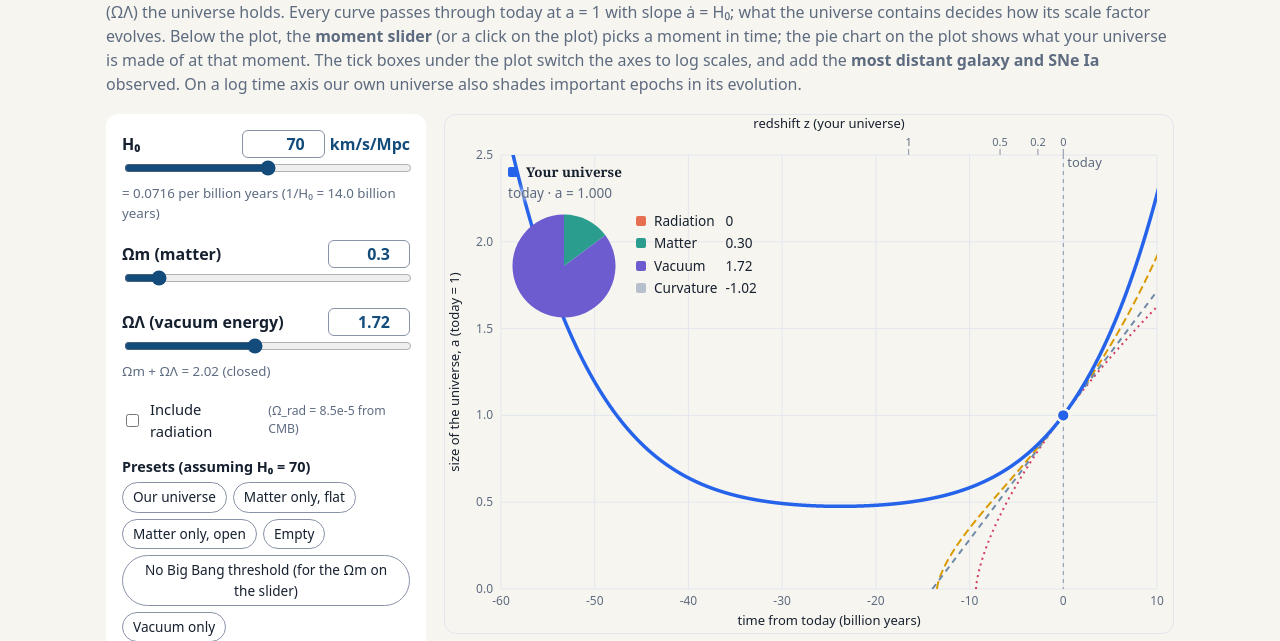
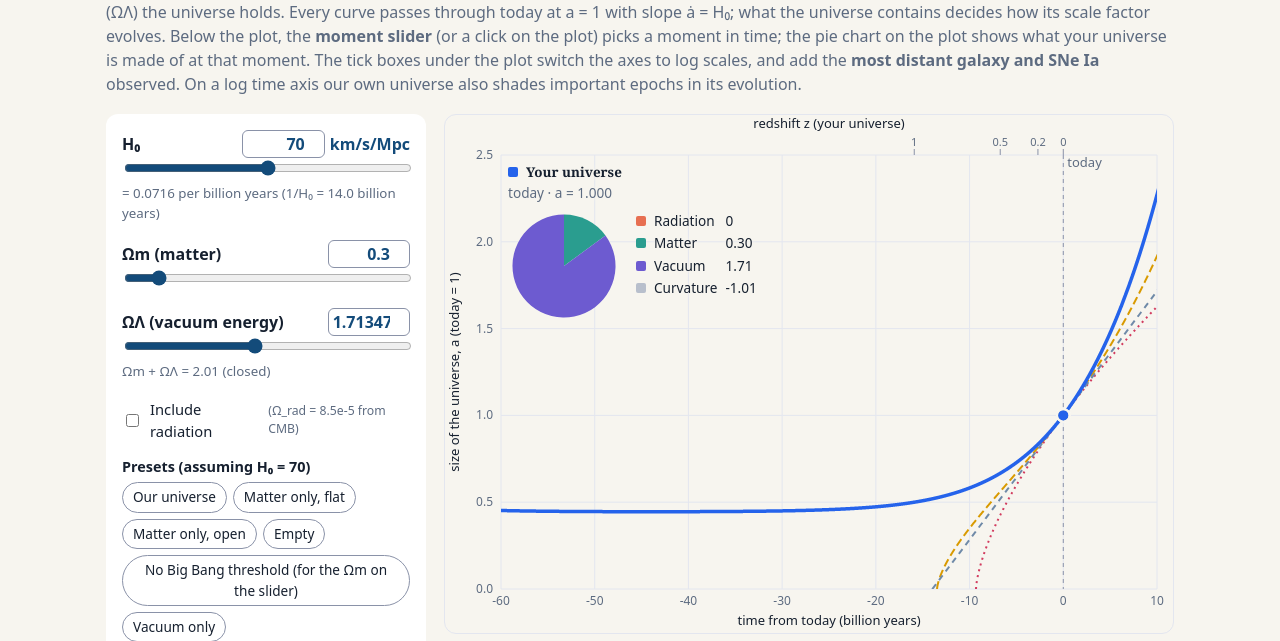
Before and after one commit to cosili/cilie.github.io, a plain HTML site: page teaching/expansion-explorer.html in a window 1280 px wide. Both pictures are taken after a click on the button "No Big Bang threshold (for the Ωm on the slider)". Shown: the part 115-756 px from the top of the page. Drawn offline with Linux system fonts and the light colour scheme.

Commit message:
Expansion Explorer: the No Big Bang button lands on the threshold itself
It rounded up to the nearest hundredth, which was fine when OL stepped
in 0.0005 and became a real overshoot when I coarsened the slider to
0.01 earlier today. At Om = 0.30 the threshold is 1.71389 and bounces
56 Gyr back; the button was setting 1.72, which bounces at 24.

The slider is opened to hundred-thousandths to hold the exact value and
closes back to hundredths the moment anyone touches it, so stepping off
the boundary is still one key press. Rounding is upward, never down: the
button promises the smallest OL with no Big Bang, and toFixed alone put
Om = 1 a hair under it and handed back a Big Bang.

The boxes show what the value really is, trailing zeros trimmed, so
ordinary use still reads 0.3 and 0.7 and only the threshold reads 1.71389
-- which is a boundary, not a measurement.

Checked at Om = 0.1, 0.3, 0.5, 1 and 2 with radiation on, and 0.3 and 1
with it off: no Big Bang in every case. Radiation off at Om = 0.3 gives
1.71347, matching an independent bisection to five decimals.

Co-Authored-By: Claude Opus 5 <noreply@anthropic.com>

```diff
--- a/teaching/expansion-explorer.html
+++ b/teaching/expansion-explorer.html
@@ -323,7 +323,11 @@ h1,h2,h3{ font-family:Georgia,'Times New Roman',serif; font-weight:600; }
   /* show at most 4 decimals and no trailing zeros: 0.3, not 0.3000 */
   /* Two decimals. No measurement of Om or OL is anywhere near a third, so a
      box reading 0.2999 would be false precision dressed up as care. */
-  function setNum(id,v){ const el=$(id); if(document.activeElement!==el) el.value=String(+(+v).toFixed(2)); }
+  /* Hundredths are all a measurement of Om or OL deserves, and the sliders
+     step that way, so these boxes almost always read two decimals. The one
+     exception is the No Big Bang threshold, which is a boundary rather than a
+     measurement -- it is shown in full, with trailing zeros trimmed. */
+  function setNum(id,v){ const el=$(id); if(document.activeElement!==el) el.value=String(+(+v).toFixed(5)); }
   function state(){return {H0:+$('h0').value,Om:+$('om').value,OL:+$('ol').value,past:+$('past').value,fut:+$('fut').value};}
   let pick={mode:'time',t:0,z:null}; let geom=null;
 
@@ -1039,7 +1043,19 @@ h1,h2,h3{ font-family:Georgia,'Times New Roman',serif; font-weight:600; }
   function goZ(){ const z=parseFloat($('zin').value); if(!(z>=0)) return; pick={mode:'z',t:null,z}; draw(); }
   $('zBtn').addEventListener('click',goZ);
   $('zin').addEventListener('keydown',e=>{ if(e.key==='Enter') goZ(); });
-  $('thrBtn').addEventListener('click',()=>{const Om=+$('om').value; const T=Math.ceil(thresholdOL(Om,OrOf(+$('h0').value))/0.01)*0.01; $('ol').value=T.toFixed(2); $('past').value='60'; draw();});
+  /* Rounding up to the nearest hundredth overshot the threshold by enough to
+     matter: at Om = 0.30 it gave OL = 1.72, whose bounce is 24 Gyr back, where
+     the threshold itself is 1.71389 and bounces at 72. The slider is opened up
+     to hold the exact value, and closes back to hundredths the moment anyone
+     touches it, so stepping off the boundary is still one press. */
+  $('thrBtn').addEventListener('click',()=>{
+    const Om=+$('om').value, T=thresholdOL(Om,OrOf(+$('h0').value));
+    /* round up, never down: the button promises the smallest OL with no Big
+       Bang, and toFixed alone can land a hair under it and give one back */
+    const ol=$('ol'); ol.step='0.00001'; ol.value=(Math.ceil(T*1e5)/1e5).toFixed(5);
+    $('past').value='60'; draw();
+  });
+  ['pointerdown','keydown'].forEach(e=>$('ol').addEventListener(e,()=>{ $('ol').step='0.01'; }));
   document.querySelectorAll('[data-p]').forEach(b=>b.addEventListener('click',()=>{const [mm,l]=b.dataset.p.split(',');$('h0').value=70;$('om').value=mm;$('ol').value=l;if(b.dataset.past)$('past').value=b.dataset.past;if(b.dataset.fut)$('fut').value=b.dataset.fut;draw();}));
 
   ['h0','om','ol','past','fut','tEmpty','tMatter','tOurs','tRad','logX','logY','events'].forEach(id=>$(id).addEventListener('input',draw));
```
